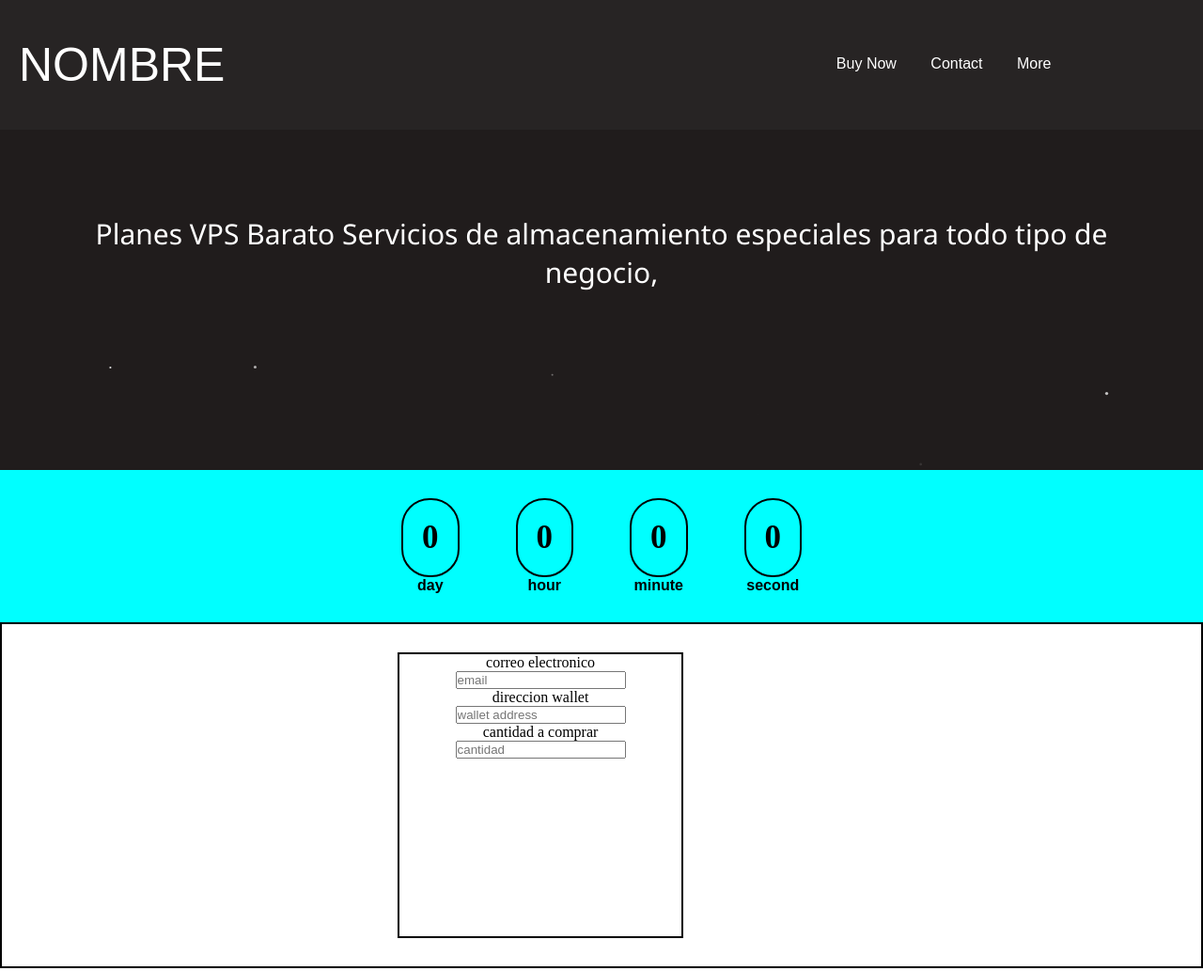
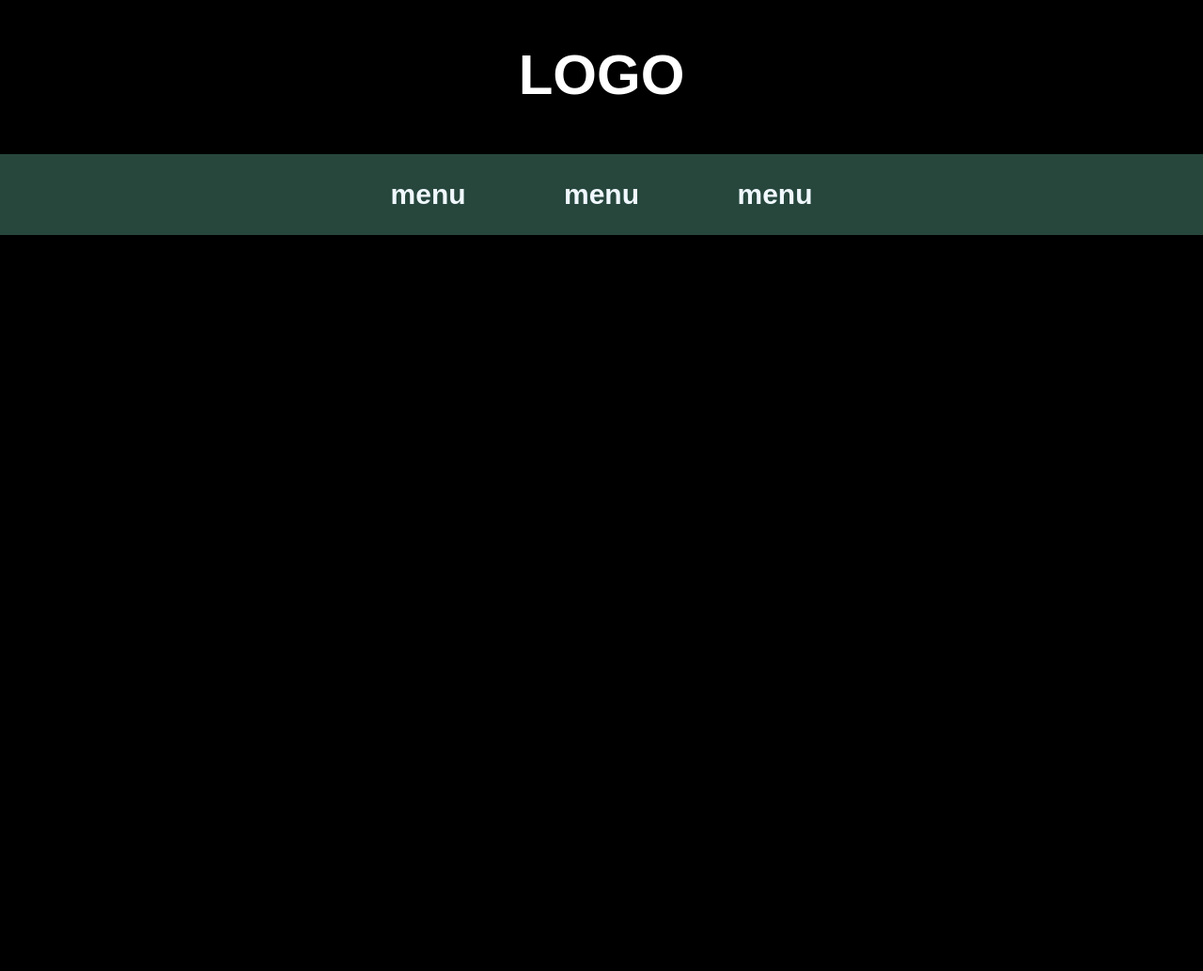
Before and after one commit to pes528/pes528.github.io, a plain HTML site: page index.html in a window 1280 px wide. Shown: the whole page at 94% size. Drawn offline with Linux system fonts and the light colour scheme; a web font is replaced by a local one.

Commit message:
Update index.html

```diff
--- a/index.html
+++ b/index.html
@@ -1,62 +1,206 @@
 <!DOCTYPE html>
-<html lang="es">
+<html lang="en">
 <head>
-    <link rel="stylesheet" href="styles/style.css">
     <meta charset="UTF-8">
     <meta http-equiv="X-UA-Compatible" content="IE=edge">
     <meta name="viewport" content="width=device-width, initial-scale=1.0">
-    <title>web site</title>
+    <title>Document</title>
+    <link rel="preconnect" href="https://fonts.googleapis.com">
+    <link rel="preconnect" href="https://fonts.gstatic.com" crossorigin>
+    <link href="https://fonts.googleapis.com/css2?family=Alumni+Sans+Pinstripe&display=swap" rel="stylesheet">
 </head>
+
+<style>
+    body{padding:0; margin: 0;
+    font-family:'Alumni Sans Pinstripe', sans-serif ;}
+
+
+    .container{
+        display: flex;
+        flex-direction: column;
+
+
+    }
+    #particles-js{
+
+
+        width: 100%;
+        background-color: black;
+        color: aliceblue;
+        height: 135vh;
+        position:absolute;
+
+    }
+
+    .flex{
+
+        position: relative;
+        width: auto;
+        height: auto;
+        display: flex;
+        width: 100%;
+        align-items: center;
+        justify-content: center;
+        flex-direction: column;
+        z-index:99%;
+
+    }
+    .flex div{
+
+        margin: 5px;
+
+    }
+    .menu{
+        background-color: rgb(39, 71, 61);
+        position: relative;
+        display: flex;
+        padding: 0;
+        margin: 0;
+        z-index: 99%;
+        width: 100%;
+        justify-content: center;
+
+    }
+    .menu ul{
+        padding: 0;
+
+    }
+    .menu ul li{
+
+        margin: auto 40px;
+        padding: 10px;
+        display: inline-block;
+        list-style: none;
+        transition: all 300ms;
+
+    }
+    .menu li a{
+        font-size: 30px;
+        font-weight: 900;
+        color:aliceblue;
+        text-decoration: none;
+    }
+    .logo{
+        position: relative;
+        color: white !important;
+        font-size: 30px;
+        z-index: 99%;
+    }
+    .menu li:hover{
+        border: 1px solid white;
+        border-radius: 20px;
+    }
+    #mensaje{
+        position: relative;
+        display: flex;
+        justify-content: center;
+        font-size: 50px;
+        width: 100%;
+        height: auto;
+        margin:auto auto 50px auto;
+
+    }
+    #mensaje__texto{
+        color:aliceblue;
+        height: auto;
+        font-size: 90px;
+        transform: scaleY(2);
+
+        font-weight: 900;
+
+
+        /*animation-name: mikilo;
+        animation-duration: 7s;
+        animation-iteration-count: infinite;
+        animation-direction: alternate;
+        animation-fill-mode: none;
+    }
+
+    @keyframes mikilo {
+        10%{
+            color: black;
+        }*/
+
+    }
+    /*SECCION CONTADOR*/
+    #cont{
+    position: relative;
+    display: inline-block;
+    width: 100%;
+    color: aliceblue;
+    margin: 0;
+    text-align: center;
+    font-weight: 900;
+    z-index: 99%;
+    }
+    .simply-section{
+
+
+    margin: 10px;
+    padding: 20px;
+    display: inline-block;
+    }
+    .simply-amount{
+
+    display: block;
+    padding: 20px;
+    border: 2px solid rgb(233, 224, 224);
+    background-color: rgb(22, 22, 20);
+    border-radius: 30px;
+    font-size: 35px;
+    z-index: 99%;
+
+    }
+    .simply-word{
+
+    }
+
+
+    .cuerpo{
+        color: black;
+        font-family: 'Courier New', Courier, monospace;
+    }
+
+</style>
 <body>
     <div class="container">
         <div id="particles-js">
 
-            <div class="wrapper">
-                <header>
-                    <div class="menu">
-                        <div class="logo">NOMBRE</div>
-                        <nav>
+        </div>
 
-                            <a href="#buynow">Buy Now</a></li>
-                            <a href="#">Contact</a></li>
-                            <a href="#">More</a></li>
-                        </nav>
-                    </div>
-                </header>
-            </div>
-            <div class="portada">
-                Planes VPS Barato
-                Servicios de almacenamiento especiales para todo tipo de negocio,
+        <header class="flex">
+            <div class="logo"> <h1>LOGO</h1></div>
+            <div class="menu"><nav>
+                <ul>
+                    <li><a href="#">menu</a> </li>
+                    <li><a href="#">menu</a></li>
+                    <li><a href="#">menu</a></li>
+                </ul>
+            </nav></div>
+
+        </header>
+        <div id="mensaje">
+           <p id="mensaje__texto"></p>
+        </div>
+        <div id="cont" style="font-family: arial;">
+
+        </div>
+
+        <div class="cuerpo">
+            lasdkñaskdñasñldk <b>sadasd</b>
+            <p>sdasd</p>
+            <p>sadasdas</p>
+            <p>Lorem ipsum dolor sit <br> amet consectetur, adipisicing elit. Asperiores ullam laboriosam ipsa iusto itaque. Perspiciatis animi veritatis esse amet maxime numquam hic voluptatibus, officiis officia veniam illum et similique non?</p>
+        </div>
+
+    </div>
 
 
-            </div>
-        </div>
-        <div class="titulo">
-            <span> </span>
+</body>
+<script src="ine.js"></script>
+<script src="particles.js"></script>
+<script src="app.js"></script>
+<script src="simplyCountdown.min.js"></script>
+<script src="script.js"></script>
 
-        </div>
-        <div id="cont">
-
-        </div>
-        <div id="buynow">
-            <form action="#">
-                <div class="formulario">
-                    <label for="email">correo electronico</label>
-                    <li><input type="email" name="email" id="email" placeholder="email"></li>
-                    <label for="dir_wallet">direccion wallet</label>
-                    <li><input type="text" name="dir_wallet" id="dir_wallet" placeholder="wallet address"></li>
-                    <label for="cantidad">cantidad a comprar</label>
-                    <li><input type="number" name="cantidad" id="cantidad" placeholder="cantidad">
-                    </li>
-
-                </div>
-            </form>
-        </div>
-    </div>
-
-<script src="js/simplyCountdown.min.js"></script>
-<script src="js/script.js"></script>
-<script src="js/particles.js"></script>
-<script src="js/app.js"></script>
-</body>
 </html>
```
